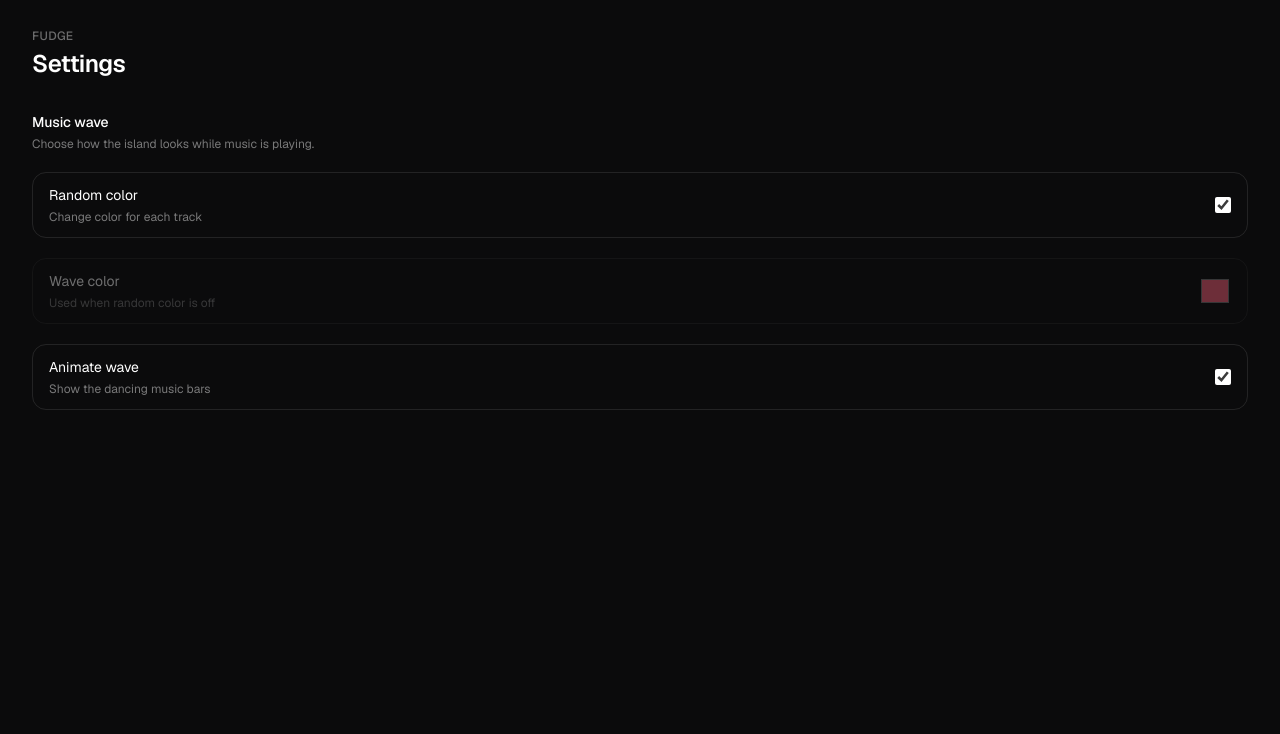
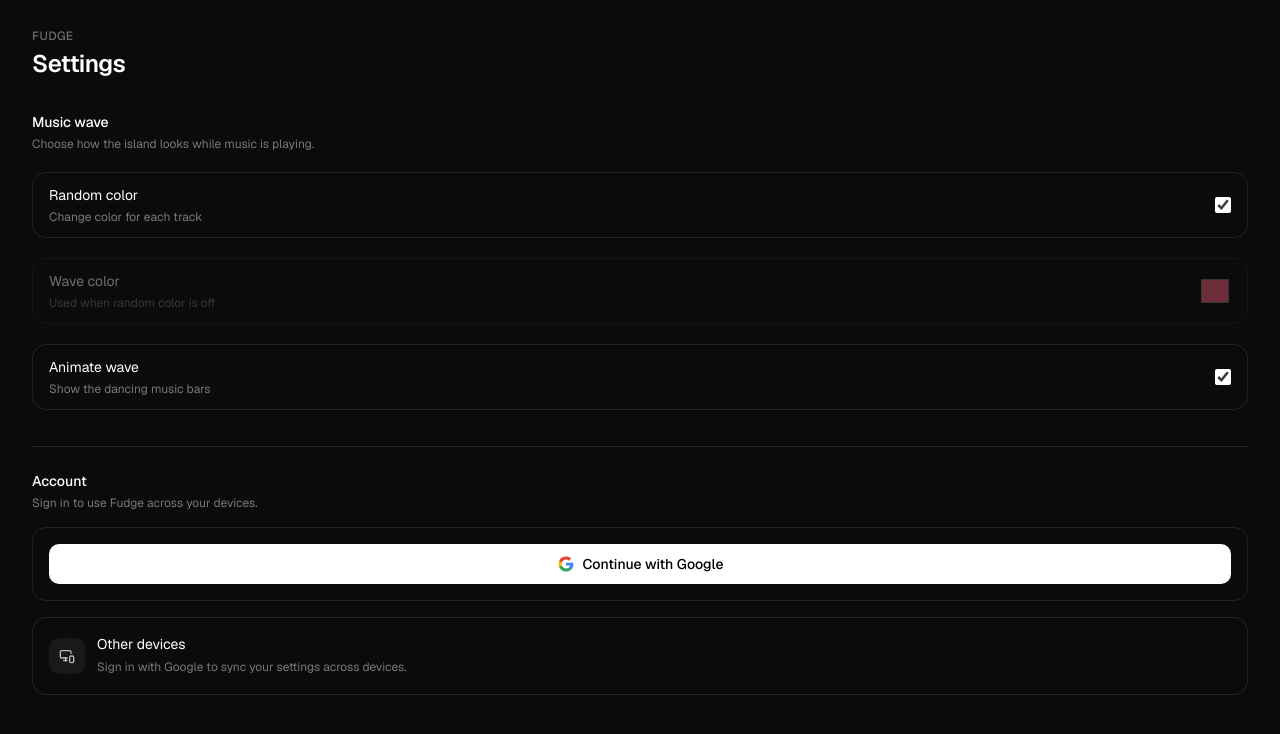
Before and after one commit to daveancheta/Fudge, a Next.js app: page /settings in a window 1280 px wide. Shown: the top 734 px of the page. Built offline with nearby package versions, Linux system fonts and the light colour scheme.

Commit message:
feat: add account section with Google sign-in functionality to settings page

```diff
--- a/app/settings/page.tsx
+++ b/app/settings/page.tsx
@@ -1,6 +1,7 @@
 "use client";
 
 import { useEffect, useState } from "react";
+import { MonitorSmartphone } from "lucide-react";
 
 const SETTINGS_STORAGE_KEY = "fudge-settings";
 type FudgeSettings = { waveColor: string; randomWaveColor: boolean; animateWave: boolean };
@@ -8,6 +9,7 @@ const DEFAULT_SETTINGS: FudgeSettings = { waveColor: "#ff637d", randomWaveColor:
 
 export default function SettingsPage() {
   const [settings, setSettings] = useState(DEFAULT_SETTINGS);
+  const [accountMessage, setAccountMessage] = useState("");
 
   useEffect(() => {
     try {
@@ -75,6 +77,46 @@ export default function SettingsPage() {
           />
         </label>
       </section>
+
+      <section className="mt-9 space-y-4 border-t border-white/10 pt-6">
+        <div>
+          <h2 className="text-sm font-medium">Account</h2>
+          <p className="mt-1 text-xs text-white/45">Sign in to use Fudge across your devices.</p>
+        </div>
+
+        <div className="rounded-xl border border-white/10 p-4">
+          <button
+            type="button"
+            onClick={() => setAccountMessage("Google sign-in is not connected yet.")}
+            className="flex h-10 w-full cursor-pointer items-center justify-center gap-2 rounded-lg bg-white text-sm font-medium text-black transition-colors hover:bg-white/90"
+          >
+            <GoogleMark />
+            Continue with Google
+          </button>
+          {accountMessage && <p role="status" className="mt-3 text-center text-xs text-white/50">{accountMessage}</p>}
+        </div>
+
+        <div className="flex items-center gap-3 rounded-xl border border-white/10 px-4 py-4">
+          <span className="flex size-9 shrink-0 items-center justify-center rounded-lg bg-white/[0.06] text-white/70">
+            <MonitorSmartphone aria-hidden="true" className="size-4" />
+          </span>
+          <span className="min-w-0">
+            <span className="block text-sm">Other devices</span>
+            <span className="mt-1 block text-xs leading-relaxed text-white/45">Sign in with Google to sync your settings across devices.</span>
+          </span>
+        </div>
+      </section>
     </main>
   );
 }
+
+function GoogleMark() {
+  return (
+    <svg aria-hidden="true" viewBox="0 0 48 48" className="size-[18px]">
+      <path fill="#4285F4" d="M43.6 24.5c0-1.4-.1-2.8-.4-4.1H24v7.8h11a9.4 9.4 0 0 1-4.1 6.2v5.1h6.6c3.9-3.6 6.1-8.8 6.1-15Z" />
+      <path fill="#34A853" d="M24 44c5.5 0 10.1-1.8 13.5-4.8l-6.6-5.1c-1.8 1.2-4 1.9-6.9 1.9-5.3 0-9.8-3.6-11.4-8.4H5.8v5.3A20 20 0 0 0 24 44Z" />
+      <path fill="#FBBC05" d="M12.6 27.6a12 12 0 0 1 0-7.2v-5.3H5.8a20 20 0 0 0 0 17.8l6.8-5.3Z" />
+      <path fill="#EA4335" d="M24 12c3 0 5.7 1 7.8 3.1l5.9-5.9C34.1 5.8 29.5 4 24 4A20 20 0 0 0 5.8 15.1l6.8 5.3C14.2 15.6 18.7 12 24 12Z" />
+    </svg>
+  );
+}
```
